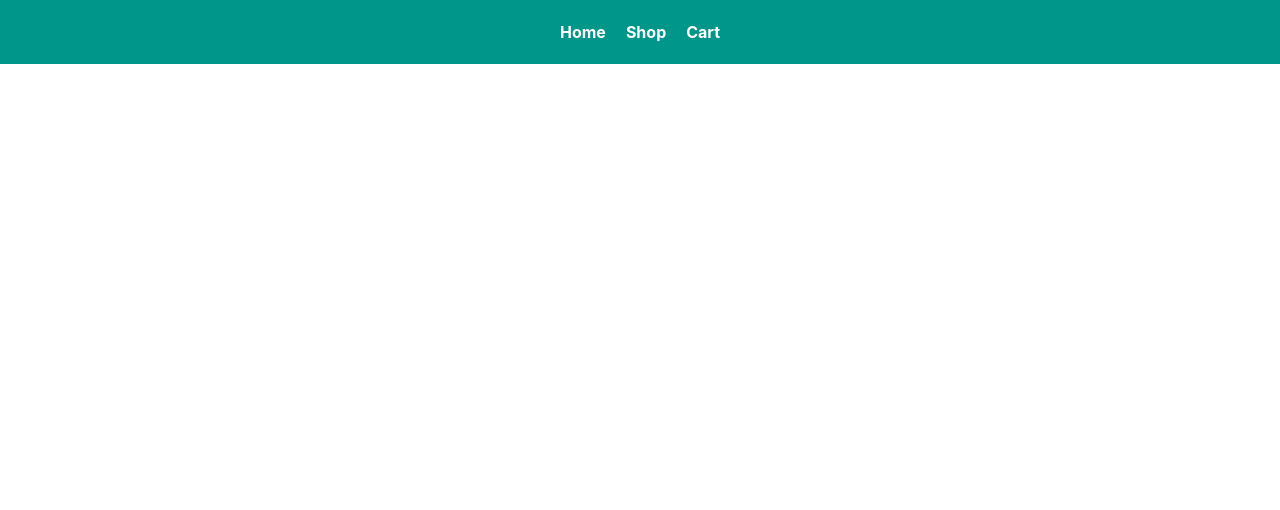
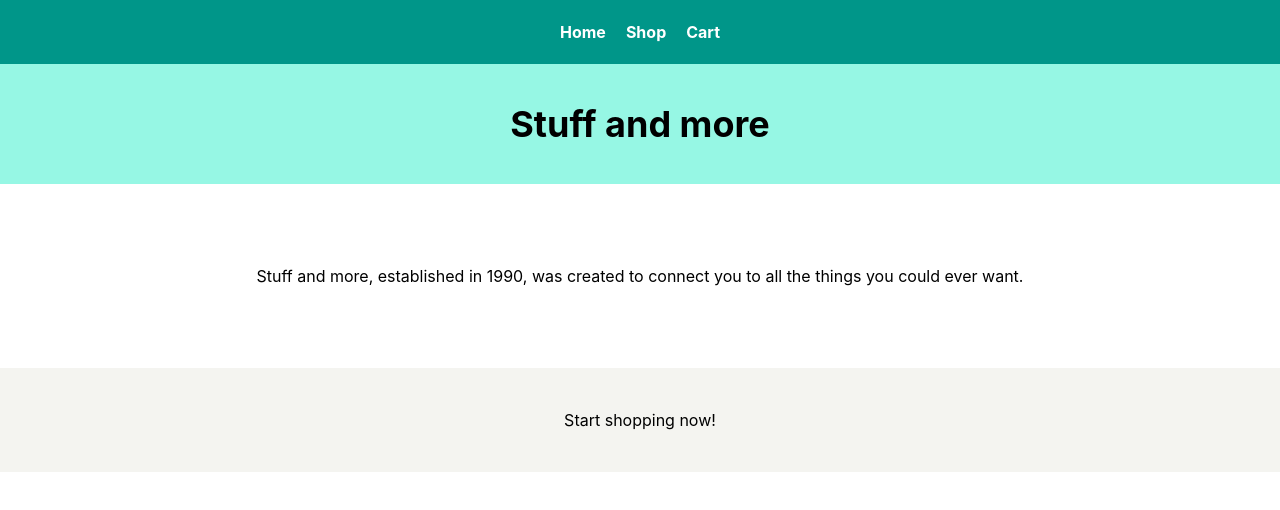
Before and after one commit to weitingyp/odin-shopping-cart, a React (Vite) app: page / in a window 1280 px wide. Shown: the top 510 px of the page. Built offline with nearby package versions, Linux system fonts and the light colour scheme.

Commit message:
feat: create Home component for home page, add to index route

```diff
--- /dev/null
+++ b/src/routes/home.jsx
@@ -0,0 +1,18 @@
+export default function Home() {
+	return (
+		<div className="text-center flex flex-col gap-10">
+			<div className="py-10 bg-teal-200">
+				<h1 className="text-4xl font-bold">Stuff and more</h1>
+			</div>
+			<div className="py-10">
+				<p>
+					Stuff and more, established in 1990, was created to connect you to all
+					the things you could ever want.
+				</p>
+			</div>
+			<div className="py-10 bg-olive-100">
+				<p>Start shopping now!</p>
+			</div>
+		</div>
+	);
+}
--- a/src/routes/root.jsx
+++ b/src/routes/root.jsx
@@ -1,5 +1,8 @@
+import { Outlet } from "react-router-dom";
+
 export default function Root() {
 	return (
+		<div id="container">
 			<nav className="width-full bg-teal-600 flex justify-center gap-5 py-5 text-white font-bold">
 				<a href="" className="hover:cursor-pointer">
 					Home
@@ -11,5 +14,7 @@ export default function Root() {
 					Cart
 				</a>
 			</nav>
+			<Outlet />
+		</div>
 	);
 }
```
Also changed, not shown: src/main.jsx (+7 -0 lines). Lines whose indentation alone changed are shown as unchanged.
